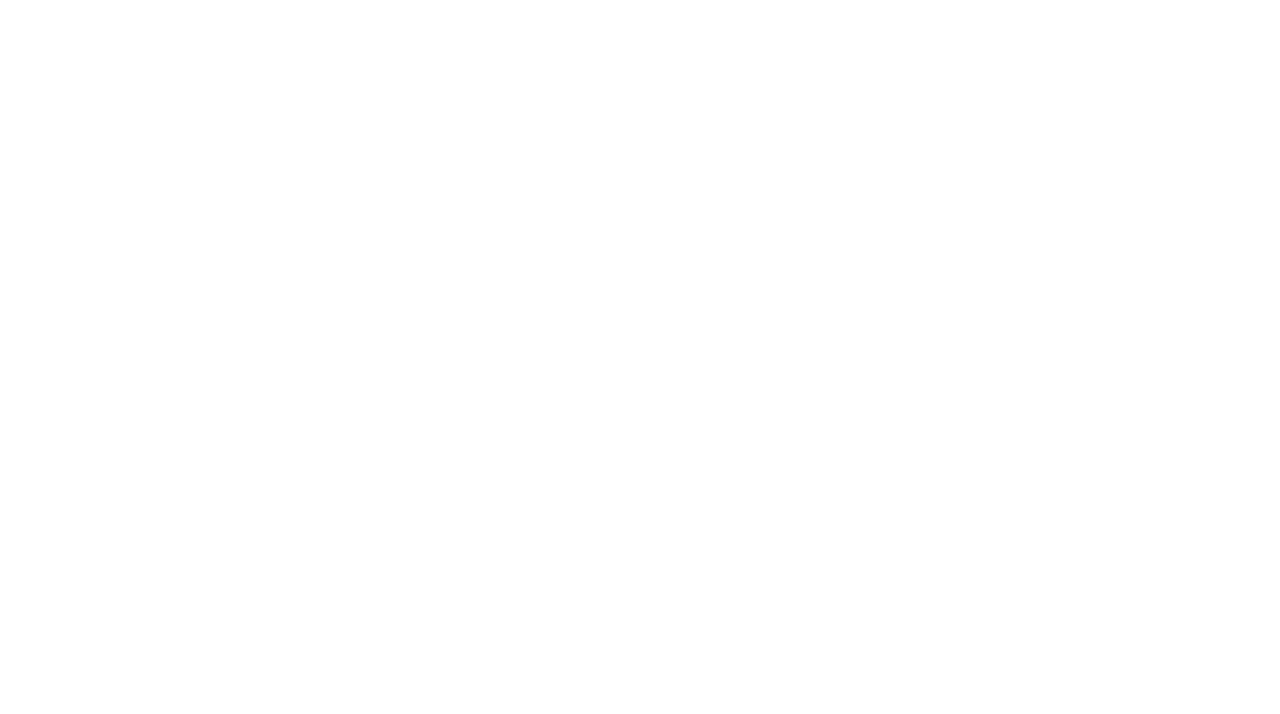
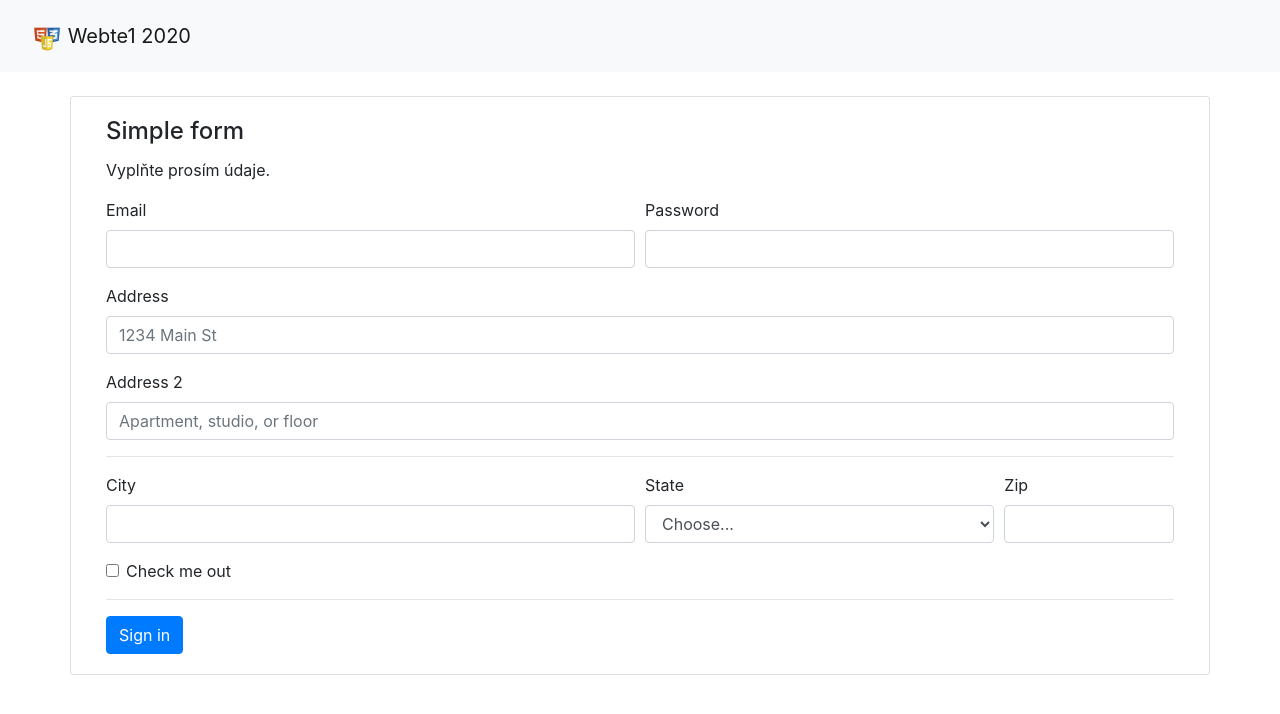
Before and after one commit to matej172/webte2020_3, a plain HTML site: page index.html in a window 1280 px wide. Drawn offline with nearby package versions, Linux system fonts and the light colour scheme.

Commit message:
ADD: bootstrap header and sample form

```diff
--- a/index.html
+++ b/index.html
@@ -2,9 +2,78 @@
 <html lang="en">
 <head>
     <meta charset="UTF-8">
-    <title>Title</title>
+    <title>Bootstrap formulár</title>
+    <link rel="stylesheet" href="https://cdn.jsdelivr.net/npm/bootstrap@4.5.3/dist/css/bootstrap.min.css" integrity="sha384-TX8t27EcRE3e/ihU7zmQxVncDAy5uIKz4rEkgIXeMed4M0jlfIDPvg6uqKI2xXr2" crossorigin="anonymous">
+
 </head>
 <body>
-
+    <header>
+        <nav class="navbar navbar-expand-lg navbar-light bg-light">
+            <nav class="navbar navbar-light bg-light">
+                <a class="navbar-brand" href="#">
+                    <img src="img/clipart2591611(3).png" width="30" height="30" class="d-inline-block align-top" alt="" loading="lazy">
+                    Webte1 2020
+                </a>
+            </nav>
+        </nav>
+    </header>
+    <section class="container">
+        <div class="row">
+            <div class="card col-12 mt-4">
+                <div class="card-body">
+                    <h4 class="card-title">Simple form</h4>
+                    <p class="card-text">Vyplňte prosím údaje.</p>
+                    <form>
+                        <div class="form-row">
+                            <div class="form-group col-md-6">
+                                <label for="inputEmail4">Email</label>
+                                <input type="email" class="form-control" id="inputEmail4">
+                            </div>
+                            <div class="form-group col-md-6">
+                                <label for="inputPassword4">Password</label>
+                                <input type="password" class="form-control" id="inputPassword4">
+                            </div>
+                        </div>
+                        <div class="form-group">
+                            <label for="inputAddress">Address</label>
+                            <input type="text" class="form-control" id="inputAddress" placeholder="1234 Main St">
+                        </div>
+                        <div class="form-group">
+                            <label for="inputAddress2">Address 2</label>
+                            <input type="text" class="form-control" id="inputAddress2" placeholder="Apartment, studio, or floor">
+                        </div>
+                        <hr>
+                        <div class="form-row">
+                            <div class="form-group col-md-6">
+                                <label for="inputCity">City</label>
+                                <input type="text" class="form-control" id="inputCity">
+                            </div>
+                            <div class="form-group col-md-4">
+                                <label for="inputState">State</label>
+                                <select id="inputState" class="form-control">
+                                    <option selected>Choose...</option>
+                                    <option>...</option>
+                                </select>
+                            </div>
+                            <div class="form-group col-md-2">
+                                <label for="inputZip">Zip</label>
+                                <input type="text" class="form-control" id="inputZip">
+                            </div>
+                        </div>
+                        <div class="form-group">
+                            <div class="form-check">
+                                <input class="form-check-input" type="checkbox" id="gridCheck">
+                                <label class="form-check-label" for="gridCheck">
+                                    Check me out
+                                </label>
+                            </div>
+                        </div>
+                        <hr>
+                        <button type="submit" class="btn btn-primary">Sign in</button>
+                    </form>
+                </div>
+            </div>
+        </div>
+    </section>
 </body>
 </html>
```
Also changed, not shown: img/clipart2591611(3).png (added).
